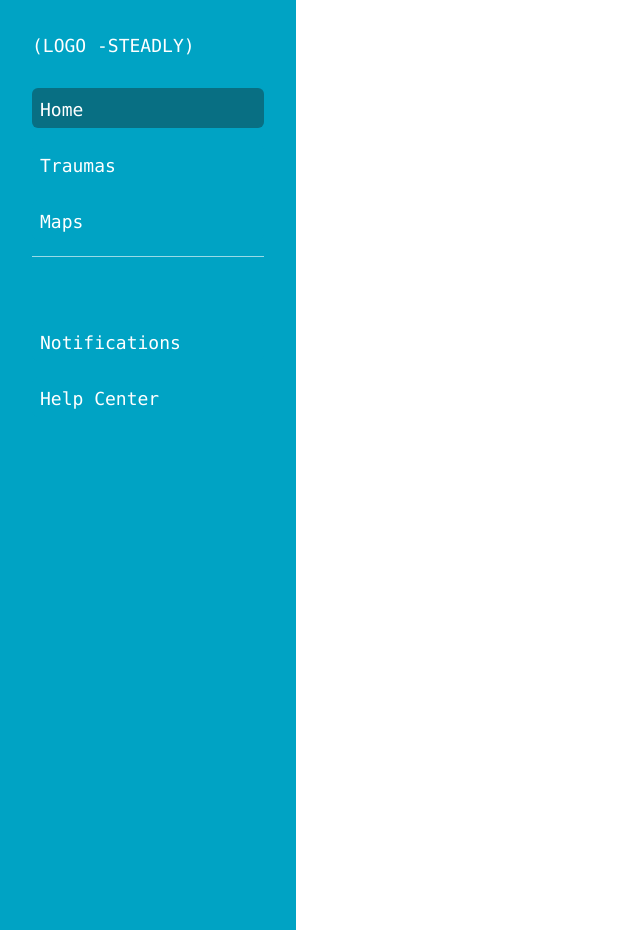
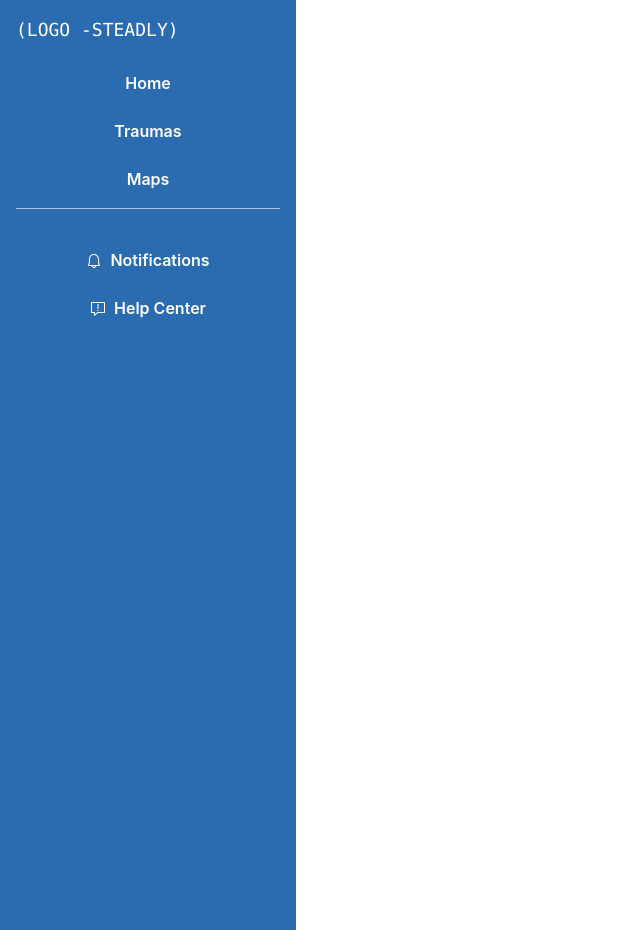
Before and after one commit to davidbuenonnoleto/template-go, a React (Create React App) app in the folder frontend/react-typescript-app/: page / in a window 1280 px wide. Shown: the whole page, without its empty margins (0-640 px from the left). Built offline with nearby package versions, Linux system fonts and the light colour scheme.

Commit message:
add icons

```diff
--- a/frontend/react-typescript-app/package.json
+++ b/frontend/react-typescript-app/package.json
@@ -13,6 +13,7 @@
     "@types/node": "^12.20.23",
     "@types/react": "^16.14.15",
     "@types/react-dom": "^16.9.14",
+    "@vscode/codicons": "^0.0.22",
     "framer-motion": "^4.1.17",
     "react": "^17.0.2",
     "react-dom": "^17.0.2",
--- a/frontend/react-typescript-app/src/App.tsx
+++ b/frontend/react-typescript-app/src/App.tsx
@@ -3,6 +3,7 @@ import {
     ChakraProvider,
     theme,
     Text,
+    Button,
     Flex,
     Box,
     VStack,
@@ -10,6 +11,8 @@ import {
     //Code,
     //Grid,
 } from "@chakra-ui/react"
+
+import { VscBell, VscReport } from 'react-icons/vsc'
 //import { ColorModeSwitcher } from "./ColorModeSwitcher"
 //import { Logo } from './Logo'
 //import { Content } from './Content'
@@ -19,41 +22,65 @@ import {
 export const App = () => (
     <ChakraProvider theme={theme}>
         <Flex>
-            <Box id="sidebar" bg="cyan.600" w={385} h={930}>
+            <Box id="sidebar" bg="blue.600" w={385} h={930}>
                 <VStack
-                    spacing={4}
-                    p={8}
+                    spacing={2}
+                    p={4}
                     align="stretch"
                 >
-                    <Box h="40px" bg="cyan.600" color="white">
+                    <Box h="40px" bg="blue.600" color="white">
                         <Text as="samp" fontSize="lg">(LOGO -STEADLY)</Text>
                     </Box>
-                    <Box h="40px" p={2} bg="cyan.800" color="white" rounded="md">
-                        <Text as="samp" fontSize="lg">Home</Text>
-                    </Box>
-                    <Box h="40px" p={2} bg="cyan.600" color="white" rounded="md">
-                        <Text as="samp" fontSize="lg">Traumas</Text>
-                    </Box>
-                    <Box h="40px" p={2} bg="cyan.600" color="white" rounded="md">
-                        <Text as="samp" fontSize="lg">Maps</Text>
-                    </Box>
+                    <Button
+                        colorScheme="blue"
+                        bg="blue.600"
+                        _hover={{ bg: "blue.400" }}
+                        size="md"
+                        w="full"
+                        py={{ md: '5' }}>Home</Button>
+                    <Button
+                        colorScheme="blue"
+                        bg="blue.600"
+                        _hover={{ bg: "blue.400" }}
+                        size="md"
+                        w="full"
+                        py={{ md: '5' }}>Traumas</Button>
+                    <Button
+                        colorScheme="blue"
+                        bg="blue.600"
+                        _hover={{ bg: "blue.400" }}
+                        size="md"
+                        w="full"
+                        py={{ md: '4' }}>Maps</Button>
                     <Divider borderColor="white" />
                 </VStack>
                 <VStack
-                    spacing={4}
-                    p={8}
+                    spacing={2}
+                    p={4}
                     align="stretch"
                 >
-                    <Box h="40px" p={2} bg="cyan.600" color="white" rounded="md">
-                        <Text as="samp" fontSize="lg">Notifications</Text>
-                    </Box>
-                    <Box h="40px" p={2} bg="cyan.600" color="white" rounded="md">
-                        <Text as="samp" fontSize="lg">Help Center</Text>
-                    </Box>
+                    <Button
+                        leftIcon={<VscBell />}
+                        bg="blue.600"
+                        _hover={{ bg: "blue.400" }}
+                        colorScheme="blue"
+                        size="md"
+                        w="full"
+                        py={{ md: '5' }}>Notifications</Button>
+
+                    <Button
+                        leftIcon={<VscReport />}
+                        bg="blue.600"
+                        _hover={{ bg: "blue.400" }}
+                        colorScheme="blue"
+                        size="md"
+                        w="full"
+                        py={{ md: '5' }}>Help Center</Button>
+
 
                 </VStack>
             </Box>
             <Box id="section-main-content" bg="white" w="100%" h={930}></Box>
-        </Flex>
+        </Flex >
     </ChakraProvider >
 )
```
Also changed, not shown: 1 other file (tests, documents, lock files or other folders).
